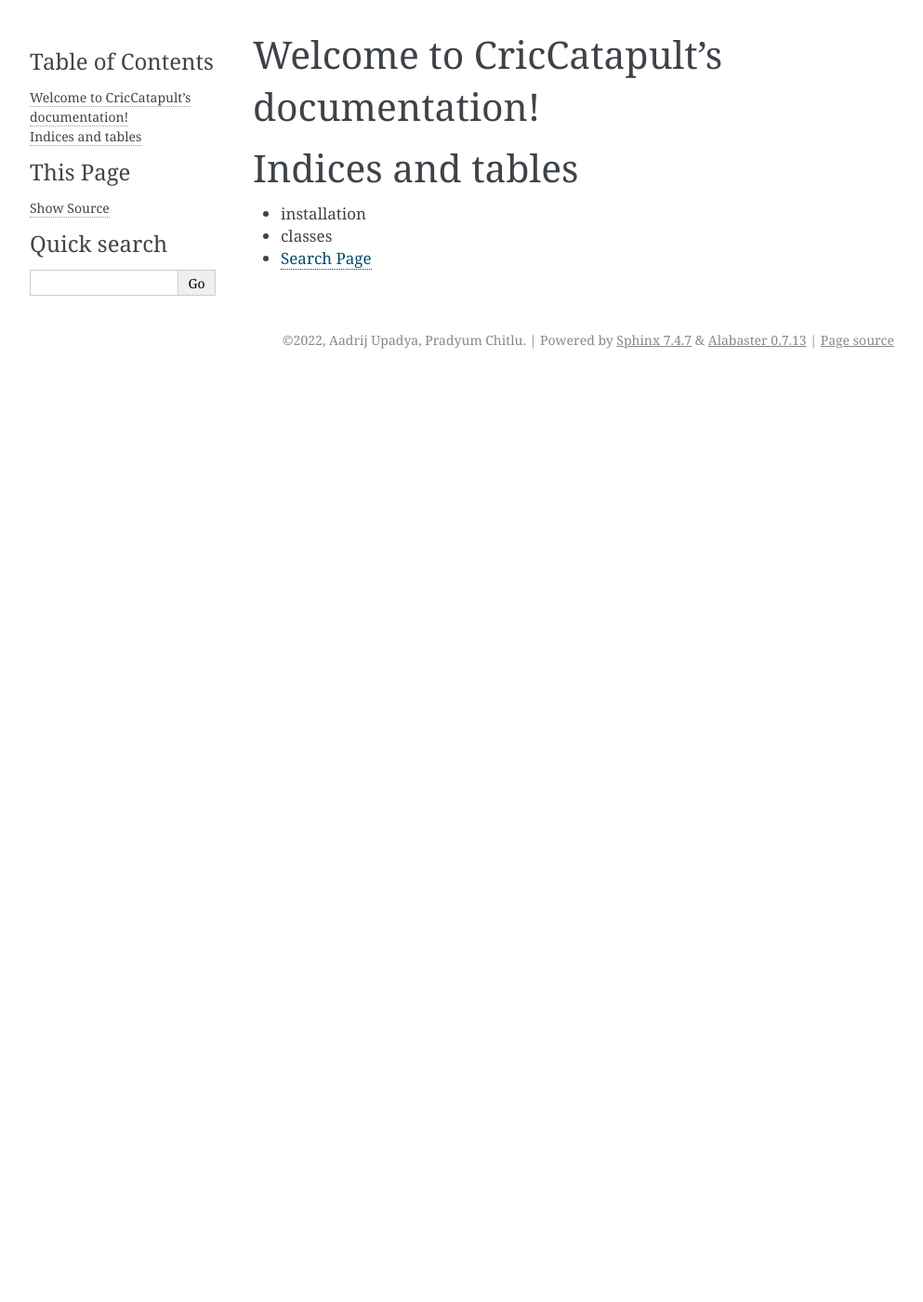
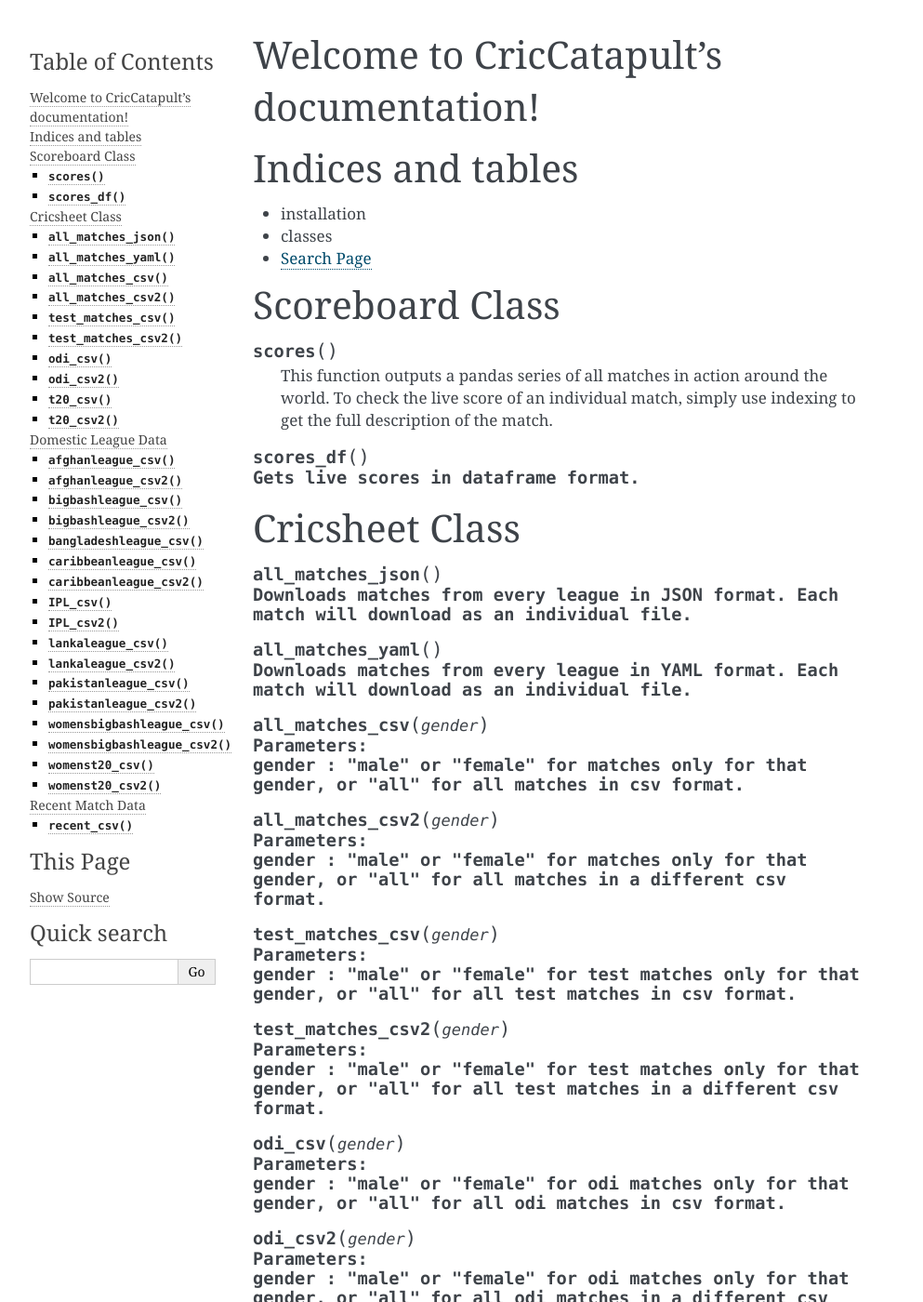
Before and after one commit to aadrijupadya/CricCatapult, a Sphinx documentation site: the page built from docs/source/index.rst, in a window 1280 px wide and 1400 px high. Shown: the whole window at 93% size, without its empty margins (148-1141 px from the left). Built offline with Sphinx 7.4.7, drawn with Linux system fonts in a browser that asks for light colours; some of the changed text lies outside the part shown.

Commit message:
Update index.rst

```diff
--- a/docs/source/index.rst
+++ b/docs/source/index.rst
@@ -18,3 +18,117 @@ Indices and tables
 * :ref:`installation`
 * :ref:`classes`
 * :ref:`search`
+
+Scoreboard Class
+==================
+.. py:function:: scores()
+
+   This function outputs a pandas series of all matches in action around the world. To check the live score of an individual match, simply use indexing to get the full description of the match.
+
+.. py:function:: scores_df()
+   Gets live scores in dataframe format.
+
+Cricsheet Class
+==================
+.. py:function:: all_matches_json()
+   Downloads matches from every league in JSON format. Each match will download as an individual file.
+
+.. py:function:: all_matches_yaml()
+   Downloads matches from every league in YAML format. Each match will download as an individual file.
+
+.. py:function:: all_matches_csv(gender)
+   Parameters:
+      gender : "male" or "female" for matches only for that gender, or "all" for all matches in csv format.
+
+.. py:function:: all_matches_csv2(gender)
+   Parameters:
+      gender : "male" or "female" for matches only for that gender, or "all" for all matches in a different csv format.
+
+.. py:function:: test_matches_csv(gender)
+   Parameters:
+      gender : "male" or "female" for test matches only for that gender, or "all" for all test matches in csv format.
+
+.. py:function:: test_matches_csv2(gender)
+   Parameters:
+      gender : "male" or "female" for test matches only for that gender, or "all" for all test matches in a different csv format.
+
+.. py:function:: odi_csv(gender)
+   Parameters:
+      gender : "male" or "female" for odi matches only for that gender, or "all" for all odi matches in csv format.
+
+.. py:function:: odi_csv2(gender)
+   Parameters:
+      gender : "male" or "female" for odi matches only for that gender, or "all" for all odi matches in a different csv format.
+
+.. py:function:: t20_csv(gender)
+   Parameters:
+      gender : "male" or "female" for T20 matches only for that gender, or "all" for all T20 matches in csv format.
+
+.. py:function:: t20_csv2(gender)
+   Parameters:
+      gender : "male" or "female" for T20 matches only for that gender, or "all" for all T20 matches in a different csv format.
+
+Domestic League Data
+==================
+
+.. py:function:: afghanleague_csv()
+   Downloads all matches from the Afghanistan Premier League in csv format.
+
+.. py:function:: afghanleague_csv2()
+   Downloads all matches from the Afghanistan Premier League in a different csv format.
+
+.. py:function:: bigbashleague_csv()
+   Downloads all matches from the Big Bash League in csv format.
+
+.. py:function:: bigbashleague_csv2()
+   Downloads all matches from the Big Bash League in a different csv format.
+
+.. py:function:: bangladeshleague_csv()
+   Downloads all matches from the Bangladesh Premier League in csv format.
+
+.. py:function:: caribbeanleague_csv()
+   Downloads all matches from the Caribbean Premier League in csv format.
+
+.. py:function:: caribbeanleague_csv2()
+   Downloads all matches from the Caribbean Premier League in a different csv format.
+
+.. py:function:: IPL_csv()
+   Downloads all matches from the Indian Premier League in csv format.
+
+.. py:function:: IPL_csv2()
+   Downloads all matches from the Indian Premier League in a different csv format.
+
+.. py:function:: lankaleague_csv()
+   Downloads all matches from the Lanka Premier League in csv format.
+
+.. py:function:: lankaleague_csv2()
+   Downloads all matches from the Lanka Premier League in a different csv format.
+
+.. py:function:: pakistanleague_csv()
+   Downloads all matches from the Pakistan Super League in csv format.
+
+.. py:function:: pakistanleague_csv2()
+   Downloads all matches from the Pakistan Super League in a different csv format.
+
+.. py:function:: womensbigbashleague_csv()
+   Downloads all matches from the Womens Big Bash League in csv format.
+
+.. py:function:: womensbigbashleague_csv2()
+   Downloads all matches from the Womens Big Bash League in a different csv format.
+
+.. py:function:: womenst20_csv()
+   Downloads all women's T20 matches in csv format.
+
+.. py:function:: womenst20_csv2()
+   Downloads all women's T20 matches in a different csv format.
+
+Recent Match Data
+==================
+.. py:function:: recent_csv(gender, days)
+   Parameters:
+      gender : "male" or "men" for recent mens cricket matches.
+               "women" or "female" for recent womens cricket matches.
+               "all" or "both" for recent matches from both genders.
+      days : 2 for csv files from the past 2 days.
+             7 for csv files from the past 7 days.
+             30 for csv files from the past 30 days.
```
